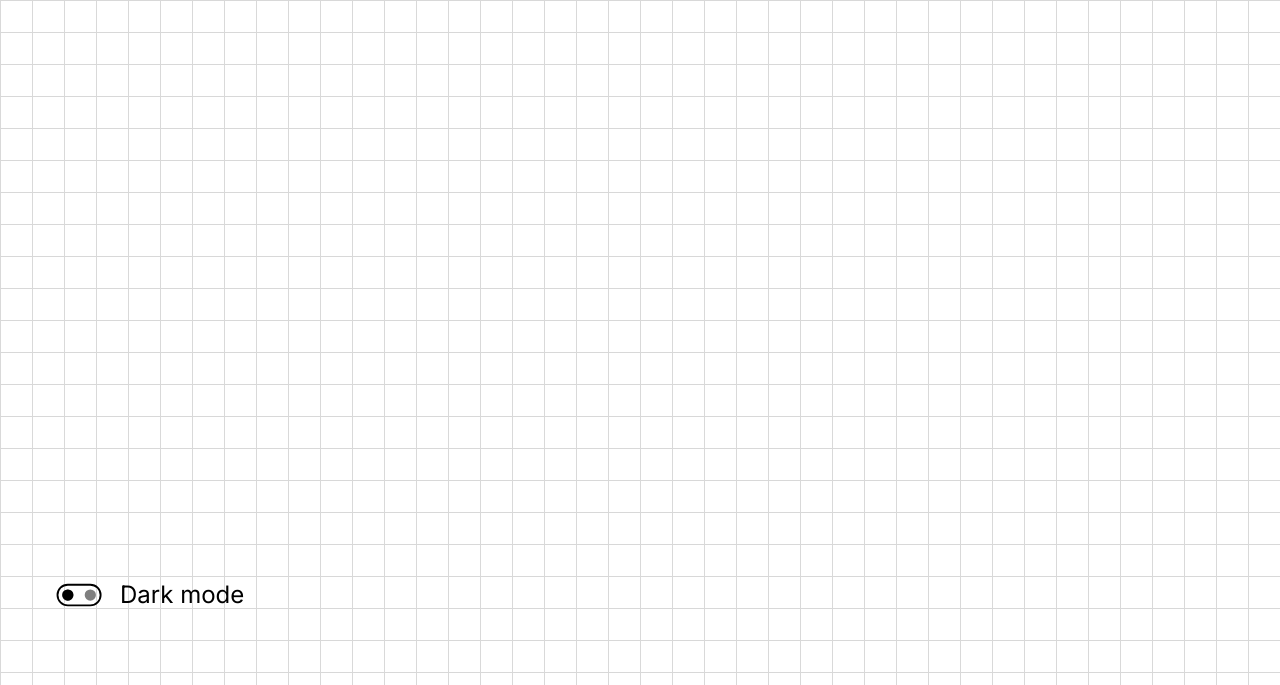
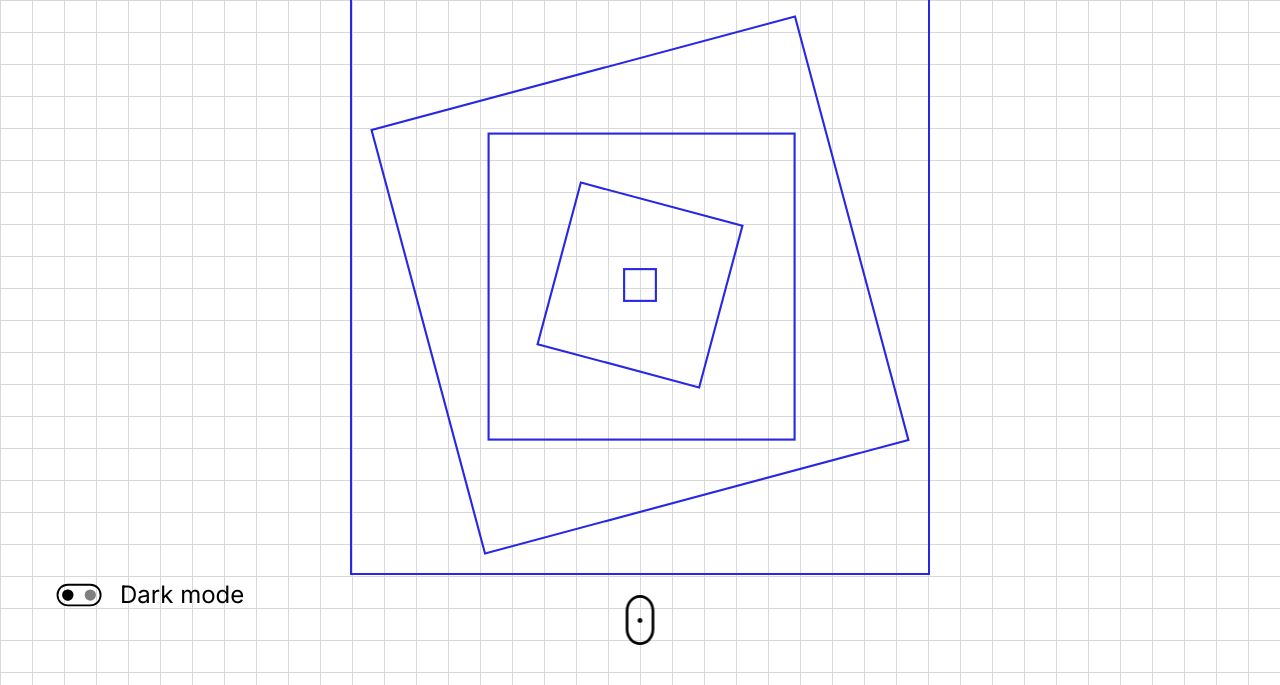
Before and after one commit to zakali22/4th-kind, a website built with webpack: page src/index.html in a window 1280 px wide. Shown: the part 115-800 px from the top of the page. Built offline with nearby package versions, Linux system fonts and the light colour scheme.

Commit message:
Add mouse and mouse animation

```diff
--- a/src/index.html
+++ b/src/index.html
@@ -49,5 +49,24 @@
             </div>
         </nav>
     </div>
+
+    <svg class="spiral" viewBox="0 0 544 544" fill="none" xmlns="http://www.w3.org/2000/svg">
+        <rect x="18.4778" y="125.629" width="414" height="414" transform="rotate(-15 18.4778 125.629)" stroke-width="2"/>
+        <rect x="129" y="129" width="289" height="289" stroke-width="2"/>
+        <rect x="216.139" y="175.245" width="158" height="158" transform="rotate(15 216.139 175.245)" stroke-width="2"/>
+        <rect x="257" y="257" width="30" height="30" stroke-width="2"/>
+    </svg>
+
+    <svg class="mouse" xmlns="http://www.w3.org/2000/svg" xmlns:xlink="http://www.w3.org/1999/xlink" x="0px" y="0px" width="50" height="50"
+    viewBox="0 0 275.07 275.07" style="enable-background:new 0 0 275.07 275.07;" xml:space="preserve">
+        <g>
+            <path class="mouse__dot" d="M137.536,44.17c-7.221,0-13.096,5.875-13.096,13.096c0,7.222,5.875,13.098,13.096,13.098
+                c7.221,0,13.096-5.876,13.096-13.098C150.632,50.045,144.757,44.17,137.536,44.17z"/>
+            <path d="M137.535,0C94.098,0,58.759,39.148,58.759,87.268v100.535c0,48.119,35.339,87.268,78.776,87.268
+                s78.776-39.148,78.776-87.268V87.268C216.312,39.148,180.973,0,137.535,0z M201.312,187.803c0,39.849-28.61,72.268-63.776,72.268
+                c-35.167,0-63.776-32.419-63.776-72.268V87.268c0-39.849,28.61-72.268,63.776-72.268c35.166,0,63.776,32.419,63.776,72.268V187.803
+                z"/>
+        </g>
+    </svg>
 </body>
 </html>
--- a/src/styles/base/_base.scss
+++ b/src/styles/base/_base.scss
@@ -17,6 +17,7 @@ body {
     font-family: var(--primary-font);
     padding: var(--page-padding);
     min-height: 100vh;
+    position: relative;
 
     background-image: url('/assets/images/grid.svg');
     background-position: 100% 40%;
@@ -55,3 +56,27 @@ h3 {
     width: 100%;
     z-index: 101;
 }
+
+.mouse {
+    position: absolute;
+    bottom: 5%;
+    left: 50%;
+    transform: translateX(-50%);
+    .mouse__dot {
+        transform: translateY(50%);
+        animation: upDown 1s ease infinite alternate
+    }
+    path {
+        fill: var(--text-color)
+    }
+}
+
+// Keyframes
+@keyframes upDown {
+    0% {
+        transform: translateY(50%)
+    }
+    100% {
+        transform: translateY(30%)
+    }
+}
--- /dev/null
+++ b/src/styles/components/_spiral.scss
@@ -0,0 +1,19 @@
+.spiral {
+    position: absolute;
+    top: 50%;
+    left: 50%;
+    transform: translate(-50%, -50%);
+    border: 2px solid var(--highlight-color);
+    width: 580px;
+    height: 580px;
+
+    rect {
+        stroke: var(--highlight-color);
+        fill: transparent; // To give it some area
+        fill-opacity: .3;
+        &:hover {
+            fill: var(--highlight-color)
+        }
+    }
+
+}
--- a/src/styles/index.scss
+++ b/src/styles/index.scss
@@ -6,3 +6,4 @@
 @import "components/logo";
 @import "components/menu";
 @import "components/dark-mode";
+@import "components/spiral";
```
Also changed, not shown: src/assets/images/cursor.svg (added).
